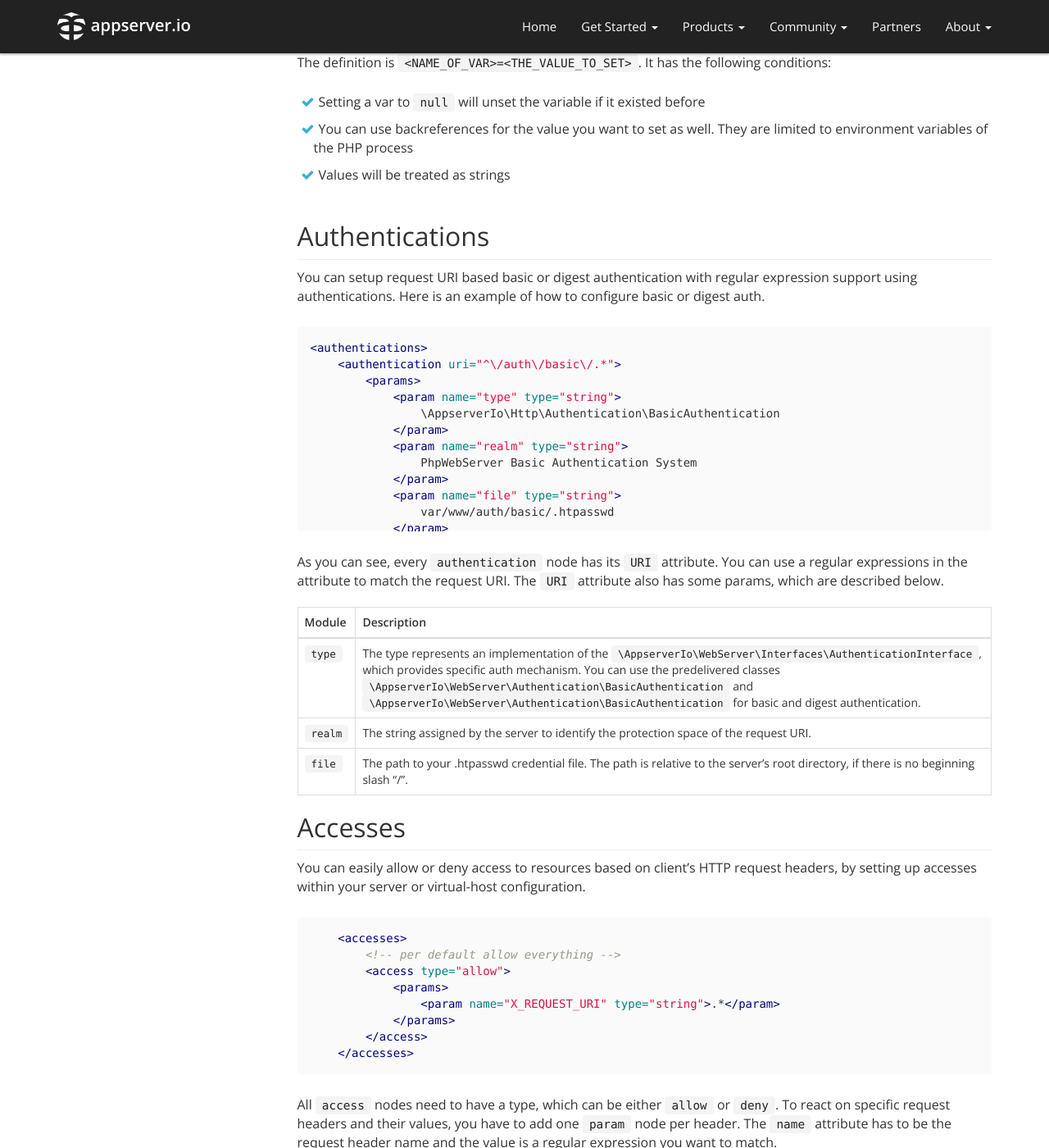
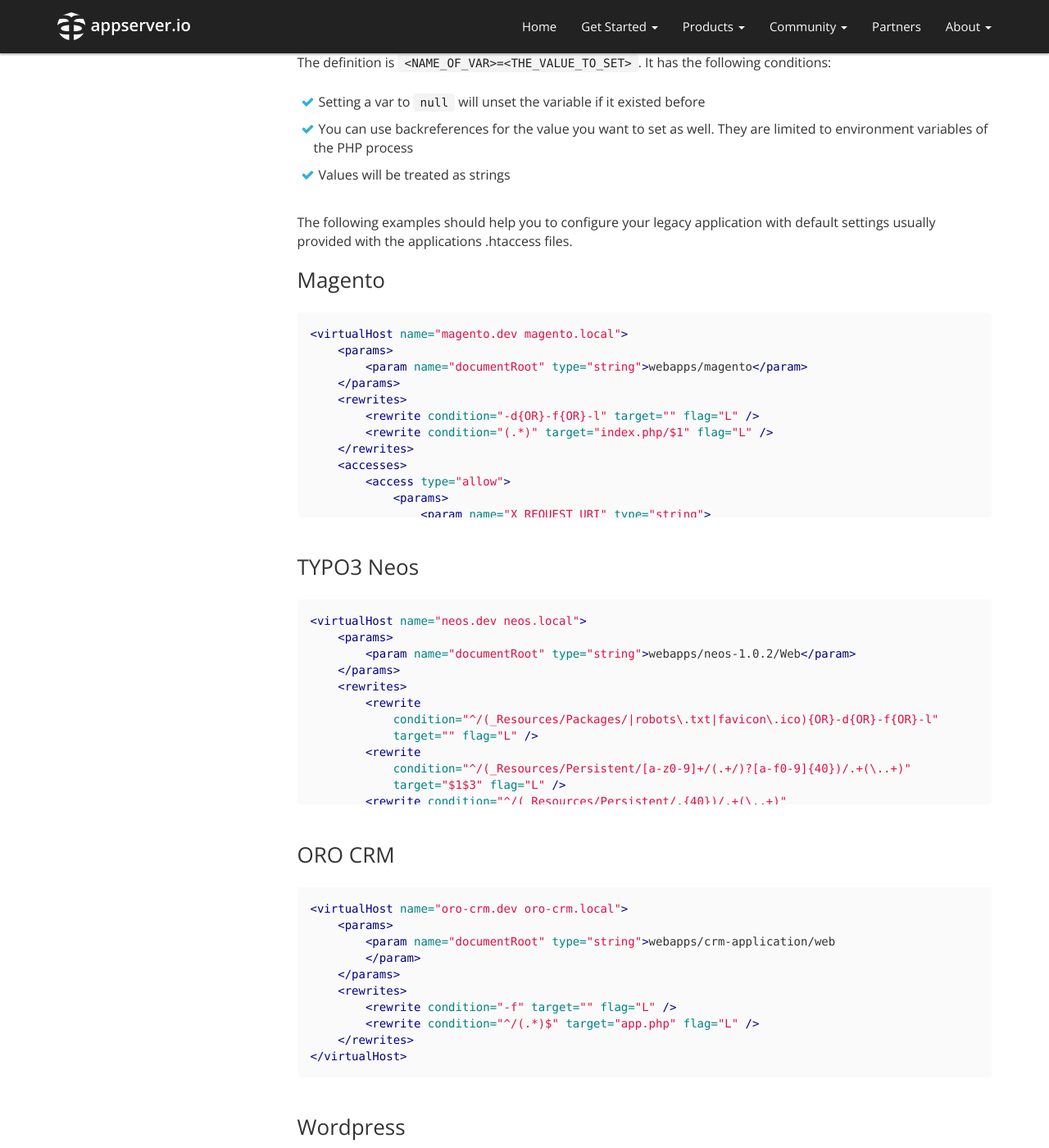
Before and after one commit to appserver-io/appserver, a Jekyll site: the page built from _docs_1_1/webserver.md, in a window 1280 px wide and 1400 px high, scrolled down 5656 px. Shown: the whole window at 82% size. Built offline with Jekyll 4.4.1, drawn with Linux system fonts in a browser that asks for light colours; nearby versions of some CDN libraries; library files that are not in the unit come from our copies; Markdown is read by kramdown in place of the engine named in the settings; some of the changed text lies outside the part shown.

Commit message:
adding rewrite examples to the docs

````diff
--- a/_docs_1_1/webserver.md
+++ b/_docs_1_1/webserver.md
@@ -239,6 +237,88 @@
   environment variables of the PHP process
 - Values will be treated as strings
 
+The following examples should help you to configure your legacy application with default settings usually
+provided with the applications .htaccess files.
+
+### Magento
+
+```xml
+<virtualHost name="magento.dev magento.local">
+    <params>
+        <param name="documentRoot" type="string">webapps/magento</param>
+    </params>
+    <rewrites>
+        <rewrite condition="-d{OR}-f{OR}-l" target="" flag="L" />
+        <rewrite condition="(.*)" target="index.php/$1" flag="L" />
+    </rewrites>
+    <accesses>
+        <access type="allow">
+            <params>
+                <param name="X_REQUEST_URI" type="string">
+                    ^\/([^\/]+\/)?(media|skin|js|index\.php).*
+                </param>
+            </params>
+        </access>
+    </accesses>
+</virtualHost>
+```
+
+### TYPO3 Neos
+
+```xml
+<virtualHost name="neos.dev neos.local">
+    <params>
+        <param name="documentRoot" type="string">webapps/neos-1.0.2/Web</param>
+    </params>
+    <rewrites>
+        <rewrite
+            condition="^/(_Resources/Packages/|robots\.txt|favicon\.ico){OR}-d{OR}-f{OR}-l"
+            target="" flag="L" />
+        <rewrite
+            condition="^/(_Resources/Persistent/[a-z0-9]+/(.+/)?[a-f0-9]{40})/.+(\..+)"
+            target="$1$3" flag="L" />
+        <rewrite condition="^/(_Resources/Persistent/.{40})/.+(\..+)"
+            target="$1$2" flag="L" />
+        <rewrite condition="^/_Resources/.*" target="" flag="L" />
+        <rewrite condition="(.*)" target="index.php" flag="L" />
+    </rewrites>
+    <environmentVariables>
+        <environmentVariable condition=""
+            definition="FLOW_REWRITEURLS=1" />
+        <environmentVariable condition=""
+            definition="FLOW_CONTEXT=Production" />
+        <environmentVariable condition="Basic ([a-zA-Z0-9\+/=]+)@$Authorization"
+            definition="REMOTE_AUTHORIZATION=$1" />
+    </environmentVariables>
+</virtualHost>
+```
+
+### ORO CRM
+
+```xml
+<virtualHost name="oro-crm.dev oro-crm.local">
+    <params>
+        <param name="documentRoot" type="string">webapps/crm-application/web
+        </param>
+    </params>
+    <rewrites>
+        <rewrite condition="-f" target="" flag="L" />
+        <rewrite condition="^/(.*)$" target="app.php" flag="L" />
+    </rewrites>
+</virtualHost>
+```
+
+### Wordpress
+
+```xml
+<virtualHost name="wordpress.local">
+    <params>
+        <param name="documentRoot" type="string">webapps/wordpress</param>
+    </params>
+</virtualHost>
+```
+
+
 ## Authentications
 
 You can setup request URI based basic or digest authentication with regular expression support using authentications.
@@ -448,85 +528,43 @@
 
 - *NC* : Stands for "no case". The given condition will be checked in a case insensitive manner
 
-## VirtualHost Examples
+### Common examples
 
-The following examples should help you to configure your legacy application with default settings usually
-provided with the applications .htaccess files.
+The following examples give a solution to some often asked for use cases:
 
-### Magento
+To let every request for actual existing files through, place the following rewrite up front:
 
 ```xml
-<virtualHost name="magento.dev magento.local">
-    <params>
-        <param name="documentRoot" type="string">webapps/magento</param>
-    </params>
-    <rewrites>
-        <rewrite condition="-d{OR}-f{OR}-l" target="" flag="L" />
-        <rewrite condition="(.*)" target="index.php/$1" flag="L" />
-    </rewrites>
-    <accesses>
-        <access type="allow">
-            <params>
-                <param name="X_REQUEST_URI" type="string">
-                    ^\/([^\/]+\/)?(media|skin|js|index\.php).*
-                </param>
-            </params>
-        </access>
-    </accesses>
-</virtualHost>
+<rewrite condition="-d{OR}-f{OR}-l" target="" flag="L" />
 ```
 
-### TYPO3 Neos
+Block access to files from other sites aka. hotlinking:
 
 ```xml
-<virtualHost name="neos.dev neos.local">
-    <params>
-        <param name="documentRoot" type="string">webapps/neos-1.0.2/Web</param>
-    </params>
-    <rewrites>
-        <rewrite
-            condition="^/(_Resources/Packages/|robots\.txt|favicon\.ico){OR}-d{OR}-f{OR}-l"
-            target="" flag="L" />
-        <rewrite
-            condition="^/(_Resources/Persistent/[a-z0-9]+/(.+/)?[a-f0-9]{40})/.+(\..+)"
-            target="$1$3" flag="L" />
-        <rewrite condition="^/(_Resources/Persistent/.{40})/.+(\..+)"
-            target="$1$2" flag="L" />
-        <rewrite condition="^/_Resources/.*" target="" flag="L" />
-        <rewrite condition="(.*)" target="index.php" flag="L" />
-    </rewrites>
-    <environmentVariables>
-        <environmentVariable condition=""
-            definition="FLOW_REWRITEURLS=1" />
-        <environmentVariable condition=""
-            definition="FLOW_CONTEXT=Production" />
-        <environmentVariable condition="Basic ([a-zA-Z0-9\+/=]+)@$Authorization"
-            definition="REMOTE_AUTHORIZATION=$1" />
-    </environmentVariables>
-</virtualHost>
+<rewrite condition="!mydomain@$HTTP_REFERER${AND}\.(gif|jpg|png)" target="/no_hotlinking.html" flag="L" />
 ```
 
-### ORO CRM
+Simple renaming of directories or URI segments:
 
 ```xml
-<virtualHost name="oro-crm.dev oro-crm.local">
-    <params>
-        <param name="documentRoot" type="string">webapps/crm-application/web
-        </param>
-    </params>
-    <rewrites>
-        <rewrite condition="-f" target="" flag="L" />
-        <rewrite condition="^/(.*)$" target="app.php" flag="L" />
-    </rewrites>
-</virtualHost>
+<rewrite condition="^/old-dir/(.*)$" target="/new-dir/$1" flag="L" />
 ```
 
-### Wordpress
+Integrating e.g. an `index.php` into your URIs:
 
 ```xml
-<virtualHost name="wordpress.local">
-    <params>
-        <param name="documentRoot" type="string">webapps/wordpress</param>
-    </params>
-</virtualHost>
+<rewrite condition="(.*){AND}!index\.php" target="/index.php/$1" flag="L" />
 ```
+
+Redirect from a host starting with `www` to the non-`www` version of the same host.
+Note: If not used within a virtual host the conditions should check for the domain name as well.
+
+```xml
+<rewrite condition="^www\.@$HTTP_HOST" target="http://mydomain.com$X_REQUEST_URI" flag="R,L" />
+```
+
+To redirect all HTTP requests to HTTPS add the following redirect to your HTTP server's configuration:
+
+```xml
+<rewrite condition="" target="https://$SERVER_NAME$X_REQUEST_URI" flag="L,R" />
+```
````
Also changed, not shown: other parts of _docs_1_1/webserver.md (+0 -2 lines), _docs_1_0/webserver.md (+104 -67 lines).
